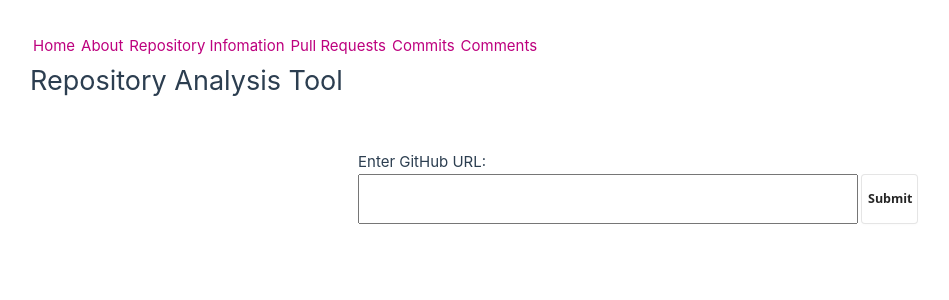
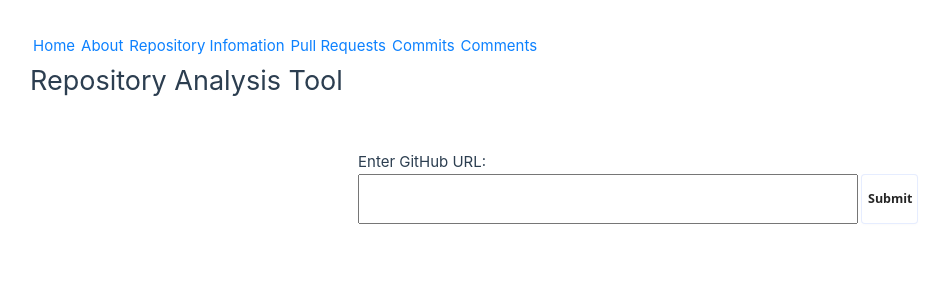
Before and after one commit to EduardoCalvoUribe/GitHubRepositoryAnalysisTool, a Vue app in the folder routerparttwo/: page / in a window 1280 px wide. Shown: the top 300 px of the page, without its empty margins (2-951 px from the left). Built offline with nearby package versions, Linux system fonts and the light colour scheme.

Commit message:
Changed the colours of the text, toolbar and background.

```diff
--- a/routerparttwo/src/assets/base.css
+++ b/routerparttwo/src/assets/base.css
@@ -4,7 +4,7 @@
   --vt-c-white-soft: #f8f8f8;
   --vt-c-white-mute: #f2f2f2;
 
-  --vt-c-black: #f67dd4c6;
+  --vt-c-black: #ffffffc6;
   --vt-c-black-soft: #222222;
   --vt-c-black-mute: #282828;
 
@@ -18,7 +18,7 @@
   --vt-c-text-light-1: var(--vt-c-indigo);
   --vt-c-text-light-2: rgba(60, 60, 60, 0.66);
   --vt-c-text-dark-1: var(--vt-c-white);
-  --vt-c-text-dark-2: rgba(235, 235, 235, 0.64);
+  --vt-c-text-dark-2: rgba(61, 135, 255, 0.944);
 }
 
 /* semantic color variables for this project */
--- a/routerparttwo/src/assets/main.css
+++ b/routerparttwo/src/assets/main.css
@@ -10,14 +10,14 @@
 a,
 .green {
   text-decoration: none;
-  color: rgb(189, 0, 126);
+  color: rgb(12, 129, 255);
   transition: 0.4s;
   padding: 3px;
 }
 
 @media (hover: hover) {
   a:hover {
-    background-color: hsla(317, 100%, 37%, 0.2);
+    background-color: hsla(227, 100%, 67%, 0.249);
   }
 }
 
@@ -26,7 +26,7 @@ a,
 .button-6 {
   align-items: center;
   background-color: #FFFFFF;
-  border: 1px solid rgba(0, 0, 0, 0.1);
+  border: 1px solid rgba(135, 169, 255, 0.203);
   border-radius: 0.25rem;
   box-shadow: rgba(0, 0, 0, 0.02) 0 1px 3px 0;
   box-sizing: border-box;
```
